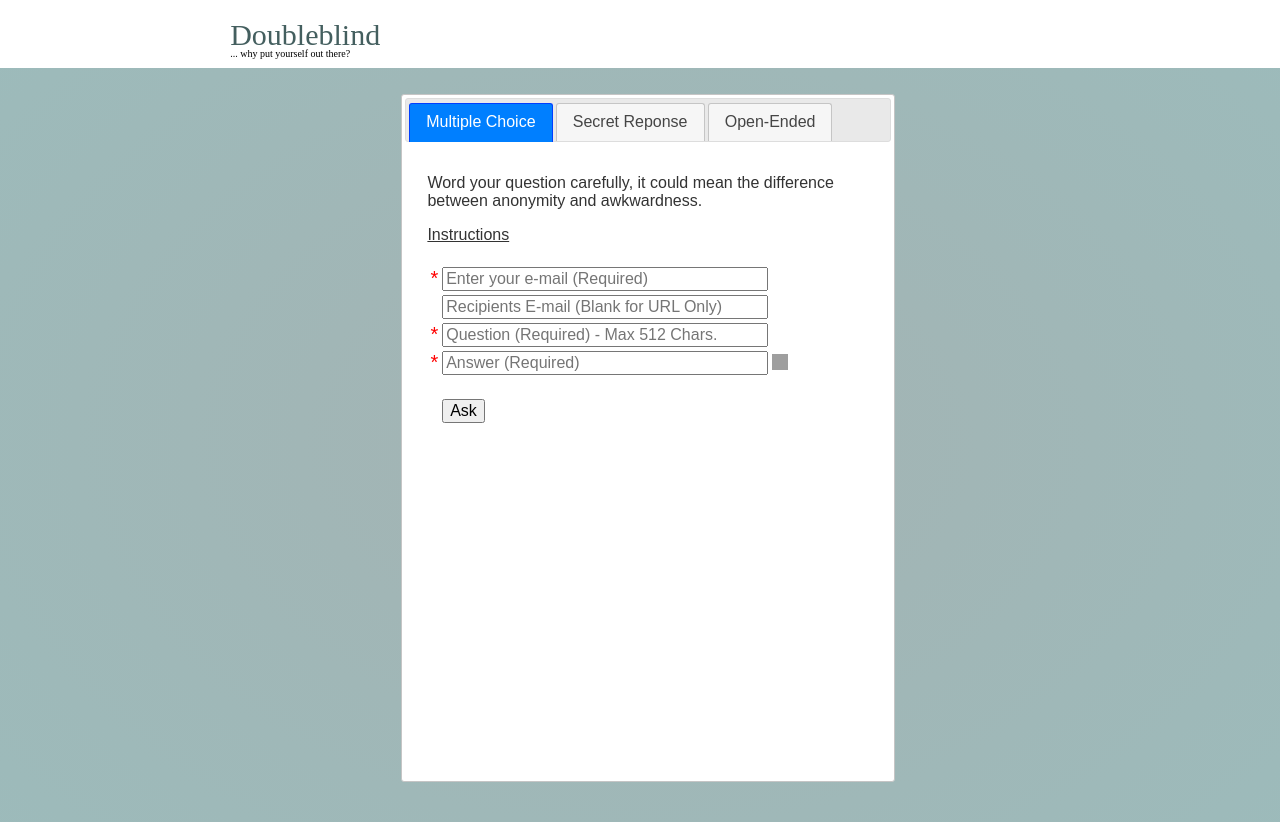
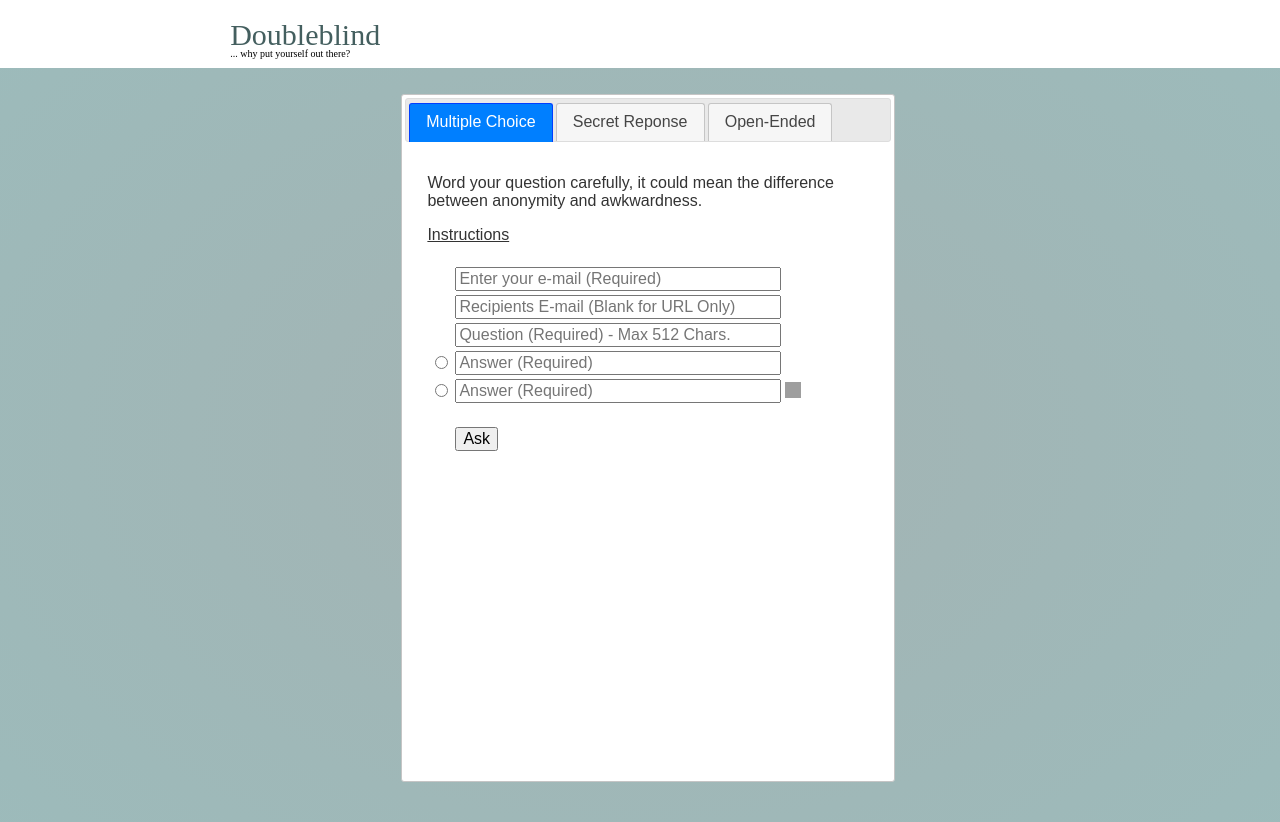
Before and after one commit to thingdeux/doubleblind, a Django app: page /ask/ in a window 1280 px wide. Shown: the top 822 px of the page. Run offline with Django 3.2, Linux system fonts and the light colour scheme; parts of the project's set-up code (start-up, migrations or seed data) failed here and were passed over; some libraries are stand-ins or nearby versions; grey boxes are pictures that could not be loaded.

Commit message:
Finalized front-end ask question window. Created skeleton for working with POSTED data.

```diff
--- a/papers/models.py
+++ b/papers/models.py
@@ -1,8 +1,12 @@
 from datetime import datetime, timedelta
 from django.db import models
+import uuid
 
 def get_tomorrows_date():
 		return ( datetime.now() + timedelta(days=1) )
+
+def get_random_uuid():
+	return (uuid.uuid4())
 
 class Sender(models.Model):
 	email = models.EmailField(max_length=254)
@@ -14,6 +18,7 @@ class Sender(models.Model):
 class Paper(models.Model):
 	sender = models.ForeignKey(Sender)
 	sent_to = models.EmailField(max_length=254)
+	code = models.CharField(max_length=32, default=get_random_uuid())
 	#The default time for a paper to be active is 1 day
 	active_until = models.DateField(auto_now=False, default=get_tomorrows_date(), db_index=True )
 	allow_requests_sent_from = models.BooleanField(default=False)
--- a/papers/static/css/ask.css
+++ b/papers/static/css/ask.css
@@ -11,19 +11,6 @@
 		font-size: 16px;
 	}
 
-	#form_container {
-		margin-top: 20px;
-	}
-
-	.submission_button{
-		margin-top: 20px;
-	}
-
-	.required_star {
-		color: #FF0000;
-		font-size: 20px;
-	}
-
 	.helper_button, .add_answer, .remove_answer {
 		cursor: pointer;
 		cursor: hand;
@@ -33,10 +20,22 @@
 		text-decoration: underline;
 	}
 
+	.helper_example_text {
+		margin-left: 150px;
+		font-weight: bold;
+	}
+
 	.helper_button:hover {
 		color: #FF0000;
 	}
 
-	.question_box {
-		resize: none;
+	#form_container {
+		margin-top: 20px;
 	}
+
+		.submission_button{
+			margin-top: 20px;
+		}
+		.question_box {
+			resize: none;
+		}
--- a/papers/static/js/ask.js
+++ b/papers/static/js/ask.js
@@ -81,19 +81,22 @@ $(document).ready(function() {
 
 	//Honorary button - for adding another answer textbox
 	//Bound to form for performance
-	$("#multi").on("click", ".add_answer, .remove_answer", function (event) {
+	$("#multi_form").on("click", ".add_answer, .remove_answer", function (event) {
 		add_remove_buttons('.answer_text', $(this), event)
 	});
 
-	$("#secret").on("click", ".add_answer, .remove_answer", function (event) {
+	$("#secret_form").on("click", ".add_answer, .remove_answer", function (event) {
 		add_remove_buttons('.secret_answer_text', $(this), event)
 	});
 
 	function buildNewAnswerBox(newLocation, className) {
-			var newString = '<tr><td>&nbsp;</td><td><input type="text" size="32" class="' + className.slice(1) +'" name="answertext-' + newLocation + '" placeholder="Answer (Optional)"/></td> \
-			<td class="add_answer"><span class="ui-icon ui-icon-circle-plus"></span></td> \
-			<td class="remove_answer"><span class="ui-icon ui-icon-circle-minus"></span></td></tr>'
-			return (newString)
+
+		//Line termination \ slashes only used for readability
+		var newString = '<tr><td><input type="radio" name="answer_selection" /></td><td> \
+		<input type="text" size="32" class="' + className.slice(1) +'" name="answertext-' + newLocation + '" placeholder="Answer (Optional)"/></td> \
+		<td class="add_answer"><span class="ui-icon ui-icon-circle-plus"></span></td> \
+		<td class="remove_answer"><span class="ui-icon ui-icon-circle-minus"></span></td></tr>'
+		return (newString)
 	}
 
 	function add_remove_buttons(textBoxName, jqueryObj, jqueryEvent) {
--- a/papers/templates/papers/ask.html
+++ b/papers/templates/papers/ask.html
@@ -27,7 +27,7 @@
 					<h2><u>Multiple Choice Question Help</u></h2>
 					<li>This is a question with multiple answers</li>
 					<li>Recipients can only select <b>one</b> answer</li>
-					<li>Notification only sent if your answer is chosen</li>
+					<li>Notification only sent to you if your answer is chosen</li>
 					<li>Questions expire in 24 hours</li>
 					<li>If you do not have the recipients e-mail <br>you will receive a link to the question</li>
 
@@ -40,19 +40,21 @@
 			</div>
 
 			<div id = 'form_container'>
-				<form id="multi" class="submission_form">
+				<form id="multi_form" class="submission_form">
 
 					<table>
-						<tr><td><span class="required_star">*</span></td>
+						<tr><td>&nbsp;</td>
 							<td><input type="email" size="32" name="sender" placeholder='Enter your e-mail (Required)' /></td></tr>
 						<tr><td>&nbsp;</td>
 							<td><input type="email" size="32" name="sent_to" placeholder="Recipients E-mail (Blank for URL Only)"></td></tr>
-						<tr><td><span class="required_star">*</span></td>
+						<tr><td>&nbsp;</td>
 							<td><input type="text" size="32" name="question_text" placeholder="Question (Required) - Max 512 Chars." /></td></tr>
 
 						<!--Answers !-->
-						<tr><td><span class="required_star">*</span></td>
+						<tr><td><input type="radio" name="answer_selection" /></td>
 							<td><input type="text" size="32" class="answer_text" name="answertext-1" placeholder="Answer (Required)" /></td>
+						<tr><td><input type="radio" name="answer_selection" /></td>
+							<td><input type="text" size="32" class="answer_text" name="answertext-2" placeholder="Answer (Required)" /></td>
 							<td class="add_answer"><span class="ui-icon ui-icon-circle-plus"></span></td></tr>
 
 						<!--Submission Info !-->
@@ -74,14 +76,14 @@
 
 			<div class = "helper_text">
 				<ul>
-					<h2><u>Multiple Choice Question Help</u></h2>
-					<li>This is a question with multiple answers</li>
+					<h2><u>Secret Response Question Help</u></h2>
+					<li>This question displays a secret message if a certain answer is selected. </li>
 					<li>Recipients can only select <b>one</b> answer</li>
-					<li>Notification only sent if your answer is chosen</li>
+					<li>Notification only sent to you if your answer is chosen</li>
 					<li>Questions expire in 24 hours</li>
 					<li>If you do not have the recipients e-mail <br>you will receive a link to the question</li>
-
-					<h2><u>Multiple Choice Question Tips</u></h2>
+					<br><span class = "helper_example_text">Example:</span> <br>If my name is chosen tell the recipient I also love them!</li><br>
+					<h2><u>Secret Response Question Tips</u></h2>
 					<li>Keep answers simple and to the point</li>
 					<li>Include enough answers to protect your anonymity</li>
 					<li>Keep your answers consistent <br>(ex: if one is capitalized, they should all be)</li>
@@ -90,19 +92,22 @@
 			</div>
 
 			<div id = 'form_container'>
-				<form id="multi" class="submission_form">
+				<form id="secret_form" class="submission_form">
 
 					<table>
-						<tr><td><span class="required_star">*</span></td>
+						<tr><td>&nbsp;</td>
 							<td><input type="email" size="32" name="sender" placeholder='Enter your e-mail (Required)' /></td></tr>
 						<tr><td>&nbsp;</td>
 							<td><input type="email" size="32" name="sent_to" placeholder="Recipients E-mail (Blank for URL Only)"></td></tr>
-						<tr><td><span class="required_star">*</span></td>
+						<tr><td>&nbsp;</td>
 							<td><input type="text" size="32" name="question_text" placeholder="Question (Required) - Max 512 Chars." /></td></tr>
 
 						<!--Answers !-->
-						<tr><td><span class="required_star">*</span></td>
-							<td><input type="text" size="32" class="secret_answer_text" name="answertext-1" placeholder="Answer (Required)" /></td>
+						<tr><td><input type="radio" name="answer_selection" /></td>
+							<td><input type="text" size="32" class="answer_text" name="answertext-1" placeholder="Answer (Required)" /></td>
+
+						<tr><td><input type="radio" name="answer_selection" /></td>
+							<td><input type="text" size="32" class="secret_answer_text" name="answertext-2" placeholder="Answer (Required)" /></td>
 							<td class="add_answer"><span class="ui-icon ui-icon-circle-plus"></span></td></tr>
 
 						<!--Submission Info !-->
@@ -134,14 +139,14 @@
 			</div>
 
 			<div id = 'form_container'>
-				<form id="open" class="submission_form">
+				<form id="open_form" class="submission_form">
 
 					<table>
-						<tr><td><span class="required_star">*</span></td>
+						<tr><td>&nbsp;</td>
 							<td><input type="email" size="32" name="sender" placeholder='Enter your e-mail (Required)' /></td></tr>
 						<tr><td>&nbsp;</td>
 							<td><input type="email" size="32" name="sent_to" placeholder="Recipients E-mail (Blank for URL Only)"></td></tr>
-						<tr><td><span class="required_star">*</span></td>
+						<tr><td>&nbsp;</td>
 							<td><textarea class = "question_box" name="question_text" rows="4" cols="31" placeholder="Question (Required) - Max 512 Chars."></textarea></td></tr>
 						<!--Submission Info !-->
 						<tr><td>&nbsp;</td>
--- a/papers/views.py
+++ b/papers/views.py
@@ -26,11 +26,32 @@ def Ask(request):
 	return render(request, template_names, {'site_name': WEBSITE_NAME,} )
 
 def queueQuestion(request):
+	def getAnswers(post_data):
+			answers = []
+			for question_info in new_question:
+				if 'answertext' in question_info:
+					answer_text = post_data[question_info]
+					if len(answer_text) > 0:
+						answers.append(str(answer_text))
+
+			return (answers)
+
+	def combineAndParseDataFromPOST(post_data):
+		question_text = post_data['question_text']
+		sender = post_data['sender']
+		sent_to = post_data['sent_to']
+		answers = getAnswers(post_data)
 
 	try:
+		#All POST data is apparently sanitized by django
 		new_question = request.POST
-		for thing in new_question:
-			print (str(thing))
+		postedData = combineAndParseDataFromPOST(new_question)
+
+		print dataDict
+
+
+
+
 	except Exception:
 		for error in Exception:
 			print(str(error))
```
Also changed, not shown: papers/templates/papers/email.html (+22 -0 lines), db.sqlite3, 1 other file.
